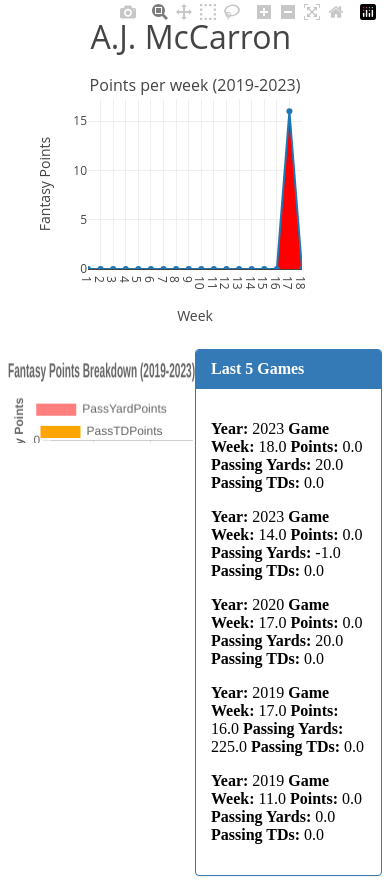
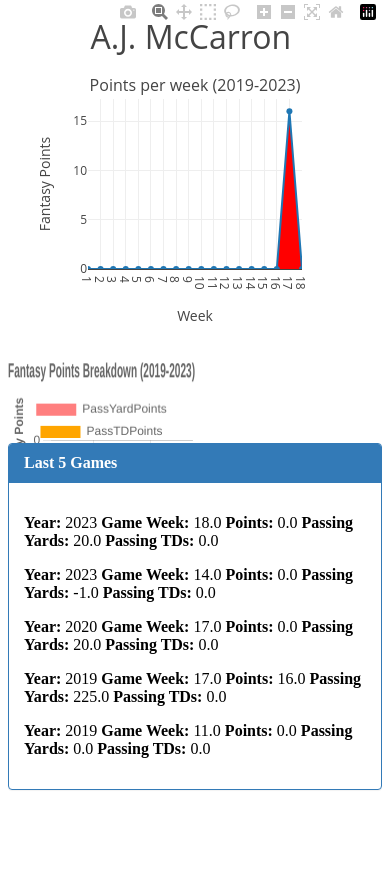
Before and after one commit to clarkeallan931/FlaskDeploy, a Flask app: page /QB in a window 390 px wide. Shown: the part 30-926 px from the top of the page. After the commit the page ends 820 px from the top, so only its background shows below. Run offline with Flask 2, Linux system fonts and the light colour scheme; some libraries are stand-ins or nearby versions.

Commit message:
Update QBPointsFlask.html

```diff
--- a/templates/QBPointsFlask.html
+++ b/templates/QBPointsFlask.html
@@ -105,6 +105,33 @@
     align-items: center;
 }
 
+@media screen and (max-width: 767px) {
+    /* Reduce container widths */
+    #chartContainer {
+        width: 100%;
+    }
+
+    #panelContainer {
+        width: 100%;
+    }
+
+    /* Stack elements vertically */
+    #chartContainer,
+    #panelContainer {
+        float: none;
+    }
+
+    /* Adjust font sizes */
+    p {
+        font-size: 16px;
+    }
+
+    /* Hide less important content */
+    #popupContainer {
+        display: none;
+    }
+}
+
     </style>
 
 
```
